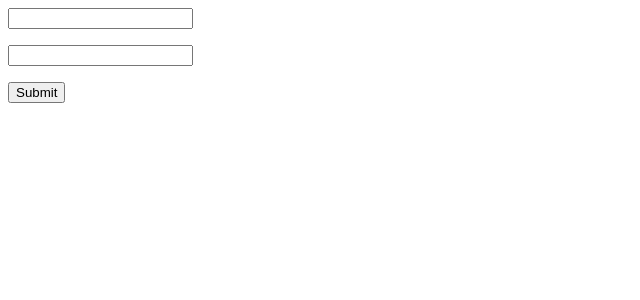
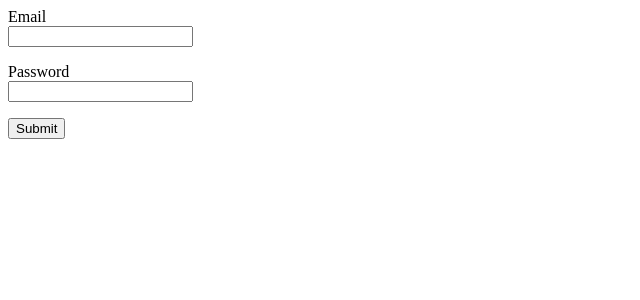
Before and after one commit to diederikeen/fitness-dashboard, a React (Create React App) app: page /login in a window 1280 px wide. Shown: the top 300 px of the page, without its empty margins (0-640 px from the left). Built offline with nearby package versions, Linux system fonts and the light colour scheme.

Commit message:
Add TextField component

```diff
--- a/package.json
+++ b/package.json
@@ -12,7 +12,6 @@
     "@types/jest": "^27.4.1",
     "@types/node": "^16.11.26",
     "@types/react": "^17.0.43",
-    "@types/react-dom": "^17.0.14",
     "@types/react-redux": "^7.1.23",
     "@types/react-router": "^5.1.18",
     "@types/react-router-dom": "^5.3.3",
@@ -52,6 +51,7 @@
     ]
   },
   "devDependencies": {
+    "@types/react-dom": "^18.0.0",
     "@typescript-eslint/eslint-plugin": "^5.17.0",
     "@typescript-eslint/parser": "^5.17.0",
     "eslint": "^8.12.0",
--- a/src/common/components/RequiredAuth/RequiredAuth.tsx
+++ b/src/common/components/RequiredAuth/RequiredAuth.tsx
@@ -7,7 +7,7 @@ export function RequireAuth({ children }: { children: JSX.Element }) {
   const auth = useAuth();
   const location = useLocation();
 
-  if (!auth.user) {
+  if (!auth?.user) {
     return <Navigate to="/login" replace={true} state={{ from: location }} />;
   }
 
--- /dev/null
+++ b/src/common/components/TextField/TextField.tsx
@@ -0,0 +1,28 @@
+import { useForm } from "react-hook-form";
+import React from "react";
+
+type FieldType = "email" | "text";
+
+interface ITextInput {
+  name: string;
+  error?: string;
+  label?: string | JSX.Element;
+  type?: FieldType;
+}
+
+export function TextField({ name, label, error, type = "text" }: ITextInput) {
+  const { register } = useForm();
+  return (
+    <>
+      {label && (
+        <div>
+          <label htmlFor={name}>{label}</label>
+        </div>
+      )}
+
+      <input type={type} {...register(name)} />
+
+      {error ?? <p>{error}</p>}
+    </>
+  );
+}
--- /dev/null
+++ b/src/common/components/TextField/index.ts
@@ -0,0 +1 @@
+export * from "./TextField";
--- a/src/pages/Login/Login.tsx
+++ b/src/pages/Login/Login.tsx
@@ -4,6 +4,8 @@ import * as yup from "yup";
 
 import { useAuth } from "../../common/hooks/Auth";
 import { useNavigate } from "react-router-dom";
+import React from "react";
+import { TextField } from "../../common/components/TextField";
 
 interface IFormInputs {
   email: string;
@@ -19,7 +21,6 @@ const schema = yup
 
 export function Login() {
   const {
-    register,
     handleSubmit,
     formState: { errors },
   } = useForm<IFormInputs>({
@@ -31,7 +32,7 @@ export function Login() {
 
   const onSubmit: SubmitHandler<IFormInputs> = (data) =>
     auth
-      .useLogin({
+      ?.useLogin({
         ...data,
       })
       .then((res) => {
@@ -44,11 +45,18 @@ export function Login() {
   return (
     <>
       <form onSubmit={handleSubmit(onSubmit)}>
-        <input {...register("email")} />
-        <p>{errors.email?.message}</p>
+        <TextField
+          name="email"
+          type="email"
+          error={errors["email"]?.message}
+          label="Email"
+        />
 
-        <input {...register("password")} />
-        <p>{errors.password?.message}</p>
+        <TextField
+          name="password"
+          error={errors["password"]?.message}
+          label="Password"
+        />
 
         <input type="submit" />
       </form>
--- a/tsconfig.json
+++ b/tsconfig.json
@@ -18,7 +18,7 @@
     "resolveJsonModule": true,
     "isolatedModules": true,
     "noEmit": true,
-    "jsx": "react-jsx"
+    "jsx": "preserve"
   },
   "include": [
     "src"
```
Also changed, not shown: 1 other file (tests, documents, lock files or other folders).
